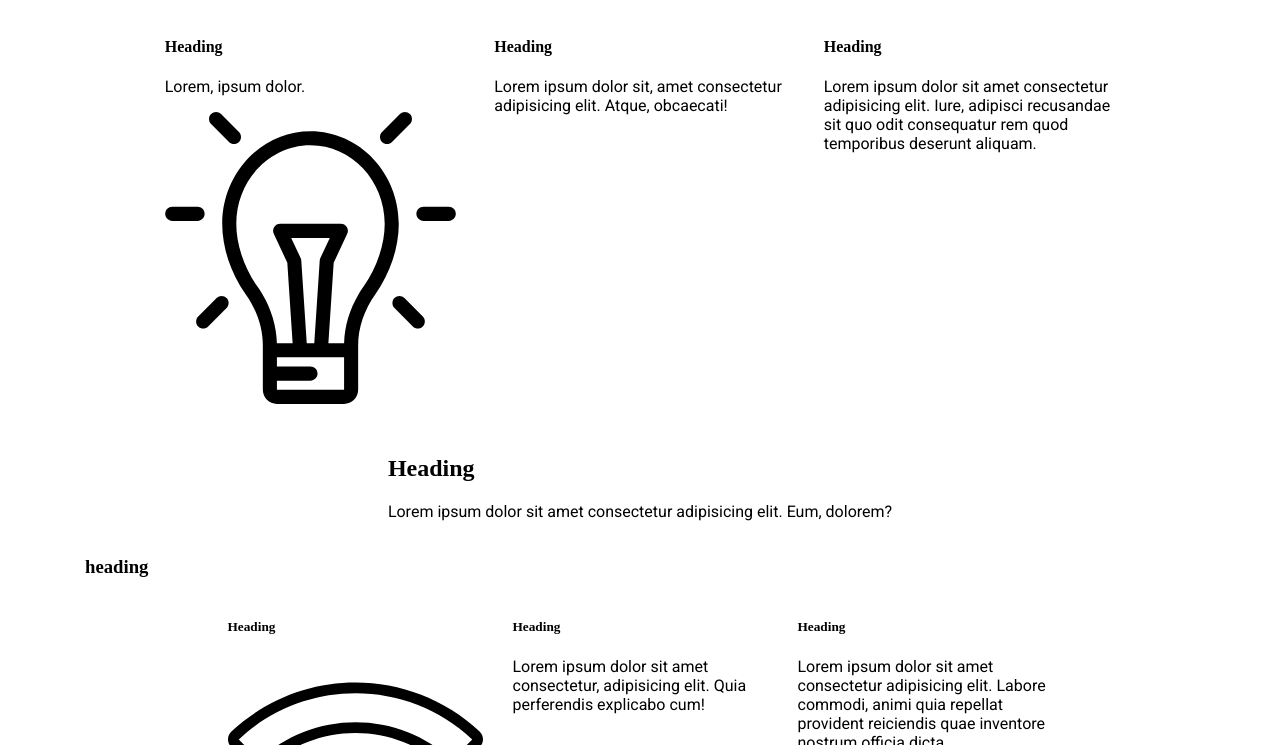
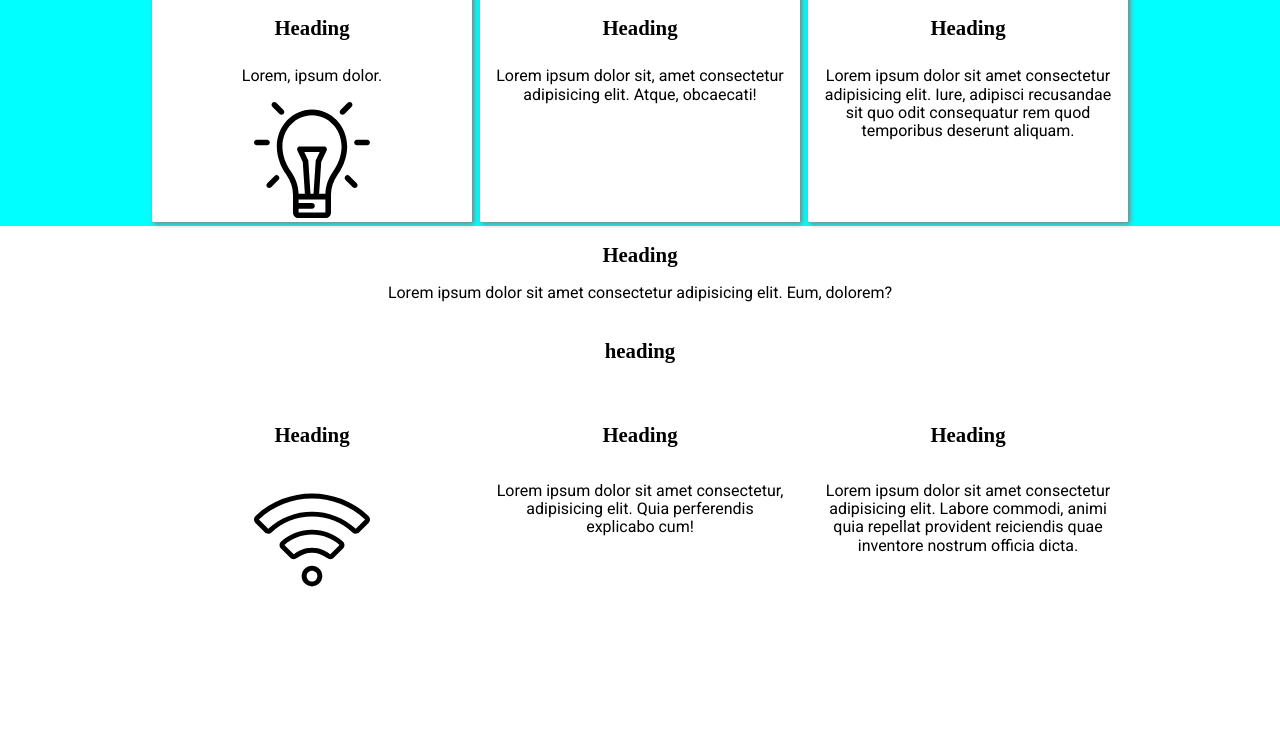
Before and after one commit to radeth/assigemnt, a website built with webpack: page src/index.html in a window 1280 px wide. Shown: the part 214-959 px from the top of the page. After the commit the page ends 820 px from the top, so only its background shows below. Built offline with nearby package versions, Linux system fonts and the light colour scheme; a web font is replaced by a local one.

Commit message:
added shadows

```diff
--- a/package.json
+++ b/package.json
@@ -30,6 +30,7 @@
     "webpack-dev-server": "^3.2.1"
   },
   "dependencies": {
-    "bootstrap": "^4.3.1"
+    "bootstrap": "^4.3.1",
+    "normalize.css": "^8.0.1"
   }
 }
--- a/src/css/style.scss
+++ b/src/css/style.scss
@@ -9,9 +9,39 @@ h3,
 h4,
 h5 {
     font-family: 'ZCOOL XiaoWei', serif;
+    font-size: 130%;
 }
 
 p {
     font-family: 'Roboto'
 
 }
+body{
+    min-height: 100vh;
+}
+section {
+    &:nth-of-type(1) {
+        background-color: aqua;
+        .row {
+            text-align: center;
+            .content {
+                box-shadow: 2px 2px 5px grey;
+                background-color: white;
+            }
+        }
+
+
+    }
+    &:nth-of-type(2) {
+        .row {
+            text-align: center;
+        }
+    }
+    .icon{
+        width: 40%;
+        height: auto;
+    }
+}
+footer{
+    background-color: darkgray;
+}
--- a/src/index.html
+++ b/src/index.html
@@ -15,39 +15,44 @@
             <div class="container">
                 <div class="row justify-content-center justify-content-sm-start">
                     <div class="col-auto">
-                        <a href="#"><img class="w-50 h-100 m-2" src="./assets/compass.svg" alt="logo"><span>Lorem</span></a>
+                        <a href="#"><img src="./assets/compass.svg" alt="logo"><span>Lorem</span></a>
                     </div>
                 </div>
             </div>
         </nav>
     </header>
     <main>
-        <div class="container-fluid bg-secondary p-1 pb-4">
-            <div class="row text-center text-white">
+        <section>
+            <div class="container-fluid">
+                <div class="row justify-content-center">
                     <div class="col-12">
                         <h1>Heading</h1>
                         <p>Lorem ipsum dolor sit amet consectetur adipisicing elit. Quibusdam maxime provident a optio
-                        temporibus officia, nemo aut quisquam praesentium earum nam natus, architecto eveniet cum quis
+                            temporibus officia, nemo aut quisquam praesentium earum nam natus, architecto eveniet cum
+                            quis
                             assumenda laborum laudantium sed.</p>
                     </div>
                 </div>
-            <div class="row justify-content-center text-center">
-                <div class="col-sm-3 shadow bg-white m-1">
+            <div class="row justify-content-center">
+                    <div class="col-sm-3 m-1 content">
                         <h4>Heading</h4>
                         <p>Lorem, ipsum dolor.</p>
                         <img class="icon" src="./assets/idea.svg" alt="icon">
                     </div>
-                <div class="col-sm-3 shadow bg-white m-1">
+                    <div class="col-sm-3 m-1 content">
                         <h4>Heading</h4>
                         <p>Lorem ipsum dolor sit, amet consectetur adipisicing elit. Atque, obcaecati!</p>
                     </div>
-                <div class="col-sm-3 shadow bg-white m-1">
+                    <div class="col-sm-3 m-1 content">
                         <h4>Heading</h4>
-                    <p>Lorem ipsum dolor sit amet consectetur adipisicing elit. Iure, adipisci recusandae sit quo odit consequatur rem quod temporibus deserunt aliquam.</p>
+                        <p>Lorem ipsum dolor sit amet consectetur adipisicing elit. Iure, adipisci recusandae sit quo
+                            odit consequatur rem quod temporibus deserunt aliquam.</p>
                     </div>
                 </div>
             </div>
-        <div class="container">
+        </section>
+        <section>
+            <div class="container-fluid">
                 <div class="row justify-content-center">
                     <div class="col-auto">
                         <h2>Heading</h2>
@@ -55,24 +60,29 @@
                     </div>
                 </div>
                 <div class="row justify-content-center">
-                    <div class="col-12"><h3>heading</h3></div>
-                    <div class="col-3">
+                    <div class="col-12">
+                        <h3>heading</h3>
+                    </div>
+                </div>
+                <div class="row justify-content-center">
+                    <div class="col-sm-3 m-1 content">
                         <h5>Heading</h5>
                         <img class="icon" src="./assets/wifi.svg" alt="icon">
                     </div>
-                    <div class="col-3">
+                    <div class="col-sm-3 m-1 content">
                         <h5>Heading</h5>
                         <p>Lorem ipsum dolor sit amet consectetur, adipisicing elit. Quia perferendis explicabo cum!</p>
                     </div>
-                        <div class="col-3">
+                    <div class="col-sm-3 m-1 content">
                         <h5>Heading</h5>
-                                <p>Lorem ipsum dolor sit amet consectetur adipisicing elit. Labore commodi, animi quia repellat provident reiciendis quae inventore nostrum officia dicta.</p>
+                        <p>Lorem ipsum dolor sit amet consectetur adipisicing elit. Labore commodi, animi quia repellat
+                            provident reiciendis quae inventore nostrum officia dicta.</p>
                     </div>
                 </div>
 
             </div>
+        </section>
     </main>
-
     <script src="main.js"></script>
 </body>
 
--- a/src/js/index.js
+++ b/src/js/index.js
@@ -1 +1,2 @@
 import '../css/style.scss'
+import 'normalize.css';
```
Also changed, not shown: 1 other file. Lines whose indentation alone changed are shown as unchanged.
